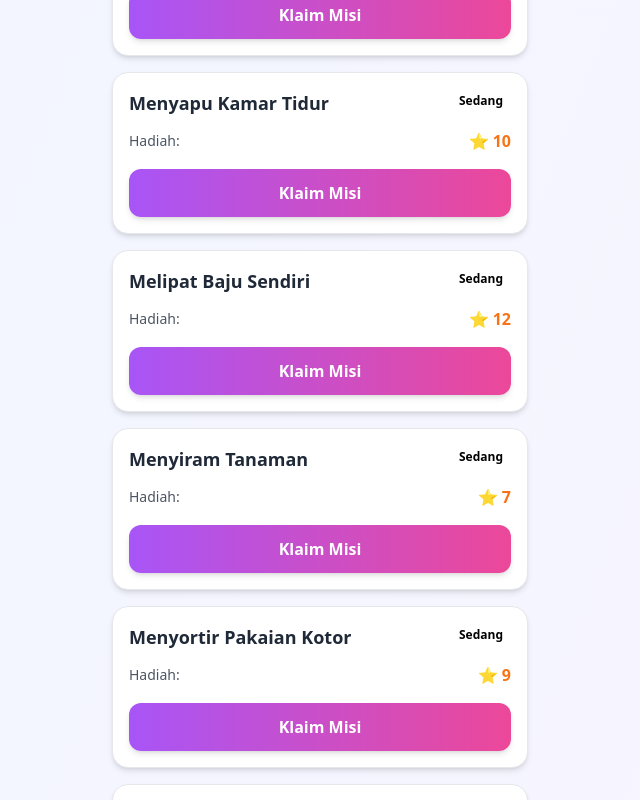
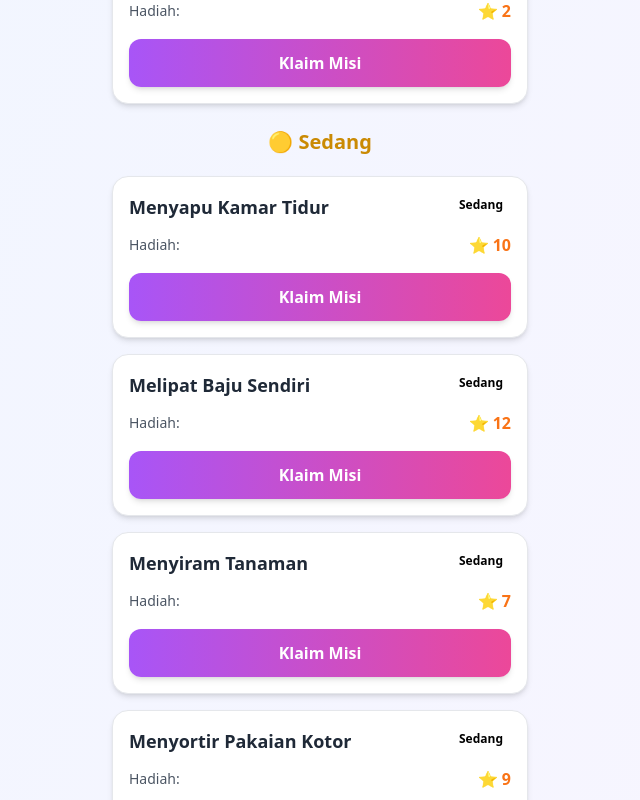
Before and after one commit to suprimaaldino/bantu-ayah-ibu-v2, a React (Vite) app: page / in a window 1280 px wide. Shown: the part 1260-2060 px from the top of the page, without its empty margins (320-960 px from the left). Built offline with nearby package versions, Linux system fonts and the light colour scheme.

Commit message:
feat(CI): add integration to GH pages

```diff
--- a/package.json
+++ b/package.json
@@ -3,10 +3,13 @@
   "private": true,
   "version": "1.0.0",
   "type": "module",
+  "homepage": "https://suprimaaldino.github.io/bantu-ayah-ibu-v2",
   "scripts": {
     "dev": "vite",
     "build": "vite build",
-    "preview": "vite preview"
+    "preview": "vite preview",
+    "predeploy": "vite build",
+    "deploy": "gh-pages -d dist"
   },
   "dependencies": {
     "react": "^18.3.1",
@@ -15,6 +18,7 @@
   "devDependencies": {
     "@vitejs/plugin-react": "^4.3.1",
     "autoprefixer": "^10.4.20",
+    "gh-pages": "^6.1.1",
     "postcss": "^8.4.41",
     "tailwindcss": "^3.4.10",
     "vite": "^5.4.0"
--- a/src/pages/MissionsPage.jsx
+++ b/src/pages/MissionsPage.jsx
@@ -1,7 +1,38 @@
 // src/pages/MissionsPage.jsx
 import MissionCard from "../components/MissionCard.jsx";
 
+const groupMissionsByDifficulty = (missions) => {
+  const grouped = {
+    Mudah: [],
+    Sedang: [],
+    Sulit: [],
+  };
+
+  missions.forEach((mission) => {
+    if (grouped[mission.difficulty]) {
+      grouped[mission.difficulty].push(mission);
+    }
+  });
+
+  return grouped;
+};
+
+const getEmojiAndColor = (difficulty) => {
+  switch (difficulty) {
+    case "Mudah":
+      return { emoji: "🟢", color: "text-green-600" };
+    case "Sedang":
+      return { emoji: "🟡", color: "text-yellow-600" };
+    case "Sulit":
+      return { emoji: "🔴", color: "text-red-600" };
+    default:
+      return { emoji: "", color: "text-gray-600" };
+  }
+};
+
 const MissionsPage = ({ missions, completedMissions, onClaimMission, coins }) => {
+  const groupedMissions = groupMissionsByDifficulty(missions);
+
   return (
     <div className="min-h-screen bg-gradient-to-br from-blue-50 to-purple-50 pb-20">
       <div className="max-w-md mx-auto px-4 pt-6">
@@ -13,8 +44,20 @@ const MissionsPage = ({ missions, completedMissions, onClaimMission, coins }) =>
             <span className="text-orange-500 font-bold">⭐ {coins}</span>
           </div>
         </div>
+
+        {["Mudah", "Sedang", "Sulit"].map((difficulty) => {
+          const missionsList = groupedMissions[difficulty];
+          if (!missionsList.length) return null;
+
+          const { emoji, color } = getEmojiAndColor(difficulty);
+
+          return (
+            <div key={difficulty} className="mb-6">
+              <h2 className={`text-center text-xl font-semibold mb-5 ${color}`}>
+                {emoji} {difficulty}
+              </h2>
               <div className="grid gap-4">
-          {missions.map((mission) => (
+                {missionsList.map((mission) => (
                   <MissionCard
                     key={mission.id}
                     mission={mission}
@@ -23,6 +66,9 @@ const MissionsPage = ({ missions, completedMissions, onClaimMission, coins }) =>
                 ))}
               </div>
             </div>
+          );
+        })}
+      </div>
     </div>
   );
 };
--- a/vite.config.js
+++ b/vite.config.js
@@ -4,4 +4,5 @@ import react from '@vitejs/plugin-react';
 
 export default defineConfig({
   plugins: [react()],
+  base: '/bantu-ayah-ibu-v2/', // 👈 Sesuaikan dengan nama repo
 });
```
Also changed, not shown: 1 other file (tests, documents, lock files or other folders). Lines whose indentation alone changed are shown as unchanged.
